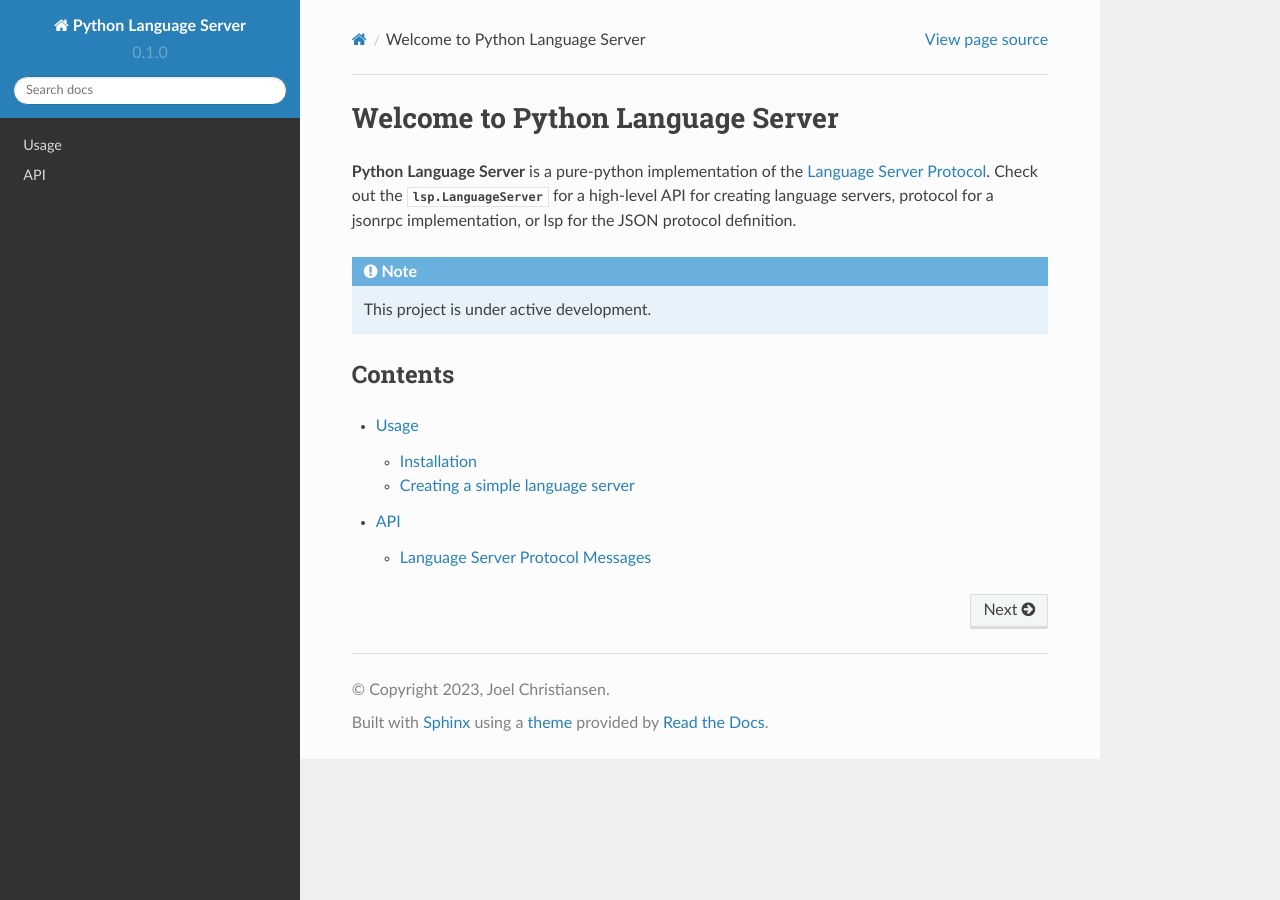
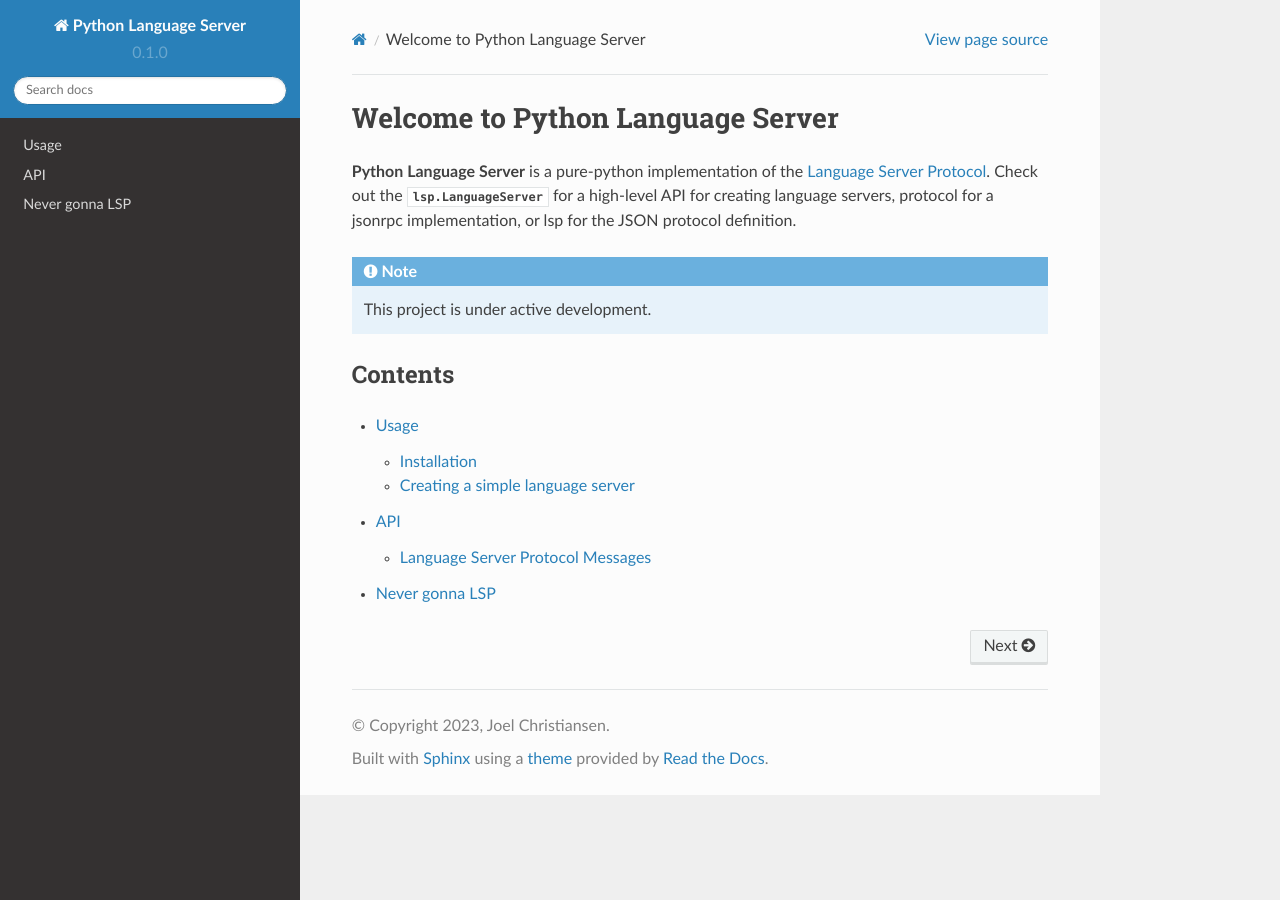
Before and after one commit to Thirdegree/language-server-protocol, a Sphinx documentation site: the page built from docs/source/index.rst, in a window 1280 px wide. Built offline with Sphinx 7.4.7 and the Read the Docs theme 2.0.0, drawn with Linux system fonts in a browser that asks for light colours.

Commit message:
add examples

```diff
--- /dev/null
+++ b/docs/source/examples/index.rst
@@ -0,0 +1,5 @@
+
+.. toctree::
+   :maxdepth: 2
+
+   never-gonna-lsp
--- /dev/null
+++ b/docs/source/examples/never-gonna-lsp.rst
@@ -0,0 +1,4 @@
+Never gonna LSP
+===============
+
+.. literalinclude:: ../../../examples/never-gonna-lsp.py
--- a/docs/source/index.rst
+++ b/docs/source/index.rst
@@ -17,5 +17,6 @@
 
    usage
    api/index
+   examples/index
 
 .. _Language Server Protocol: https://microsoft.github.io/language-server-protocol/specifications/lsp/3.17/specification
```
